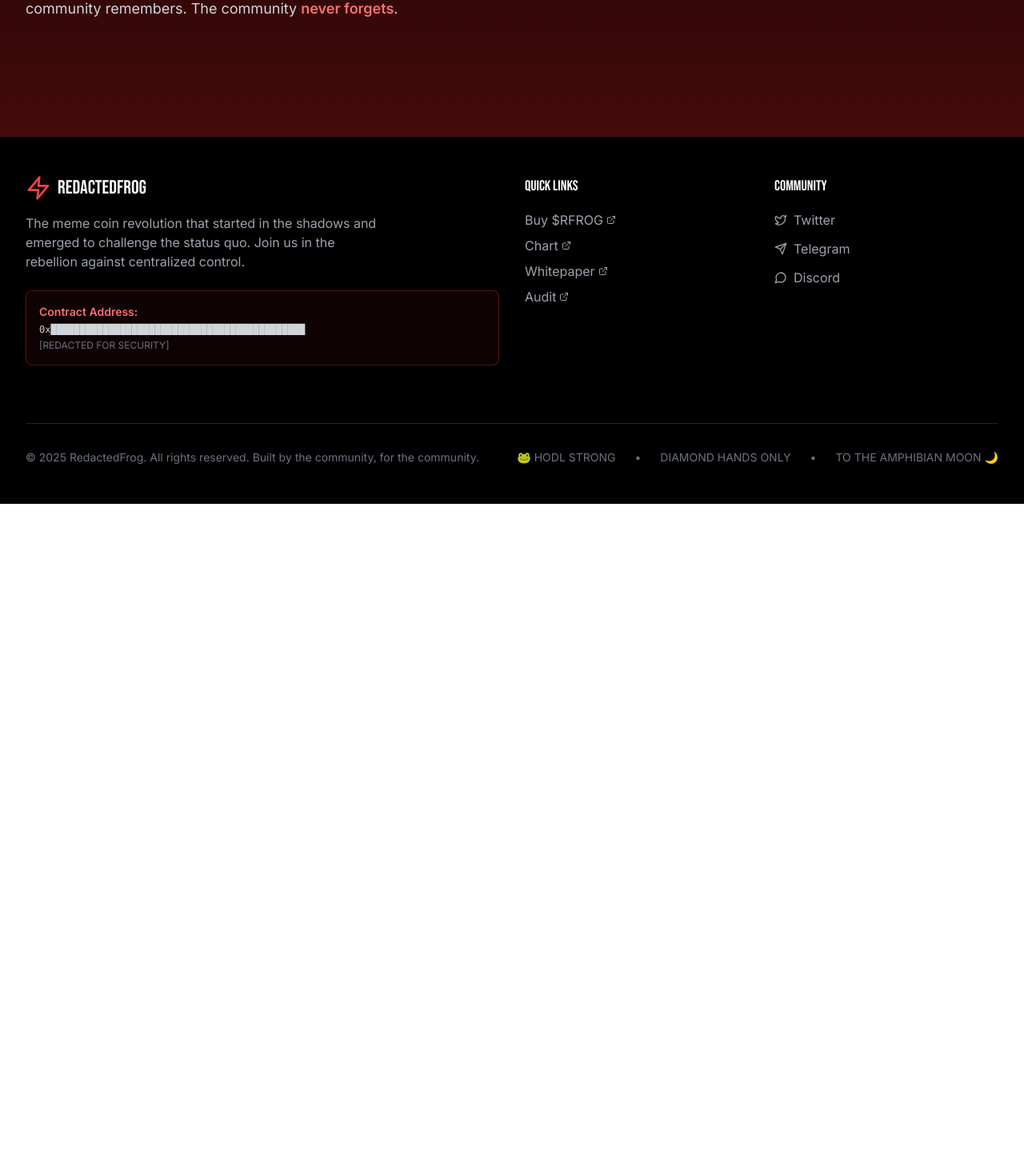
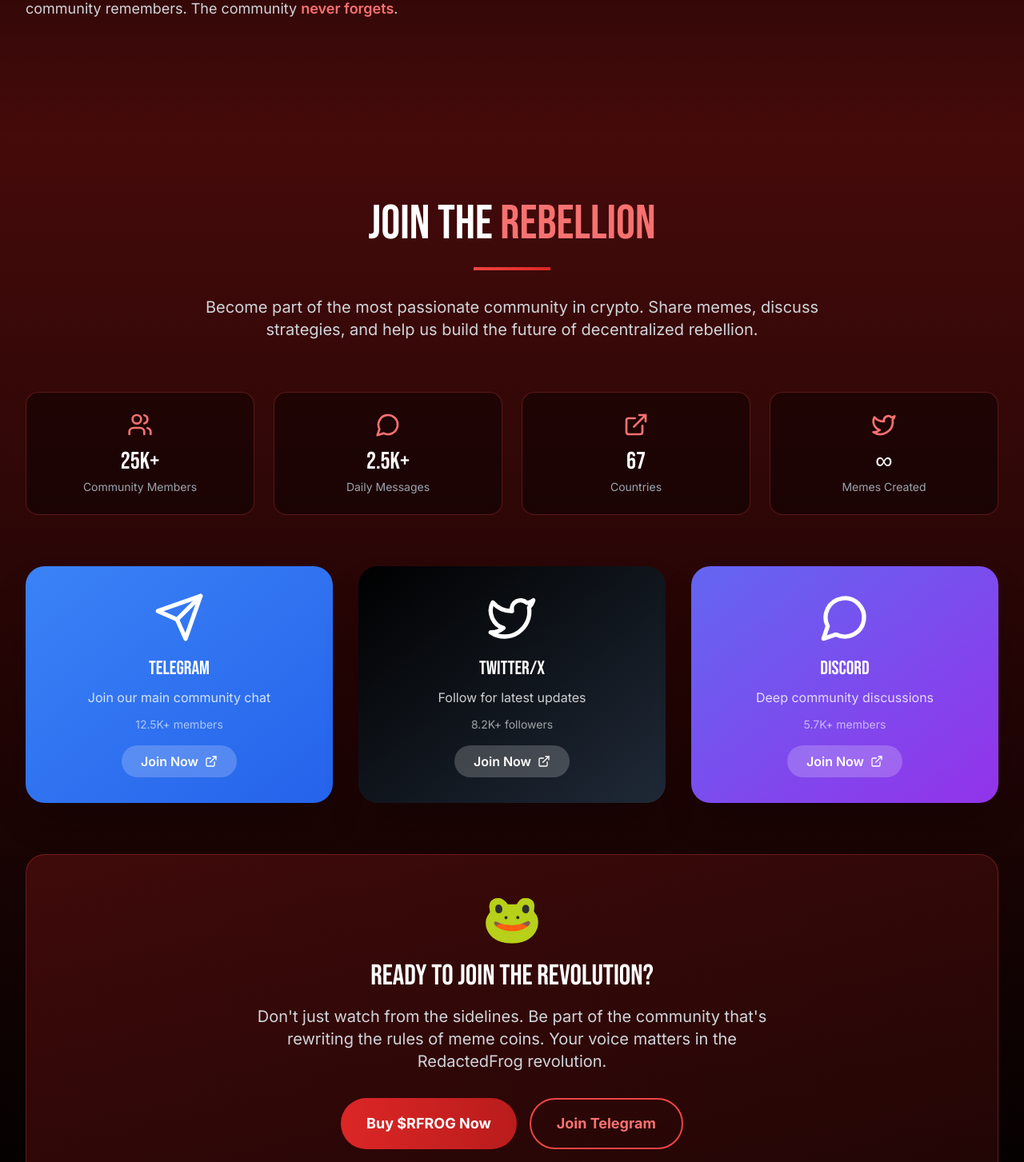
Before and after one commit to iqbaalfrm/redactedfrog-landing, a React (Vite) app: page / in a window 1280 px wide. Shown: the part 1347-2800 px from the top of the page at 80% size. Before the commit the page ends 1977 px from the top, so only its background shows below. Built offline with nearby package versions, Linux system fonts and the light colour scheme.

Commit message:
new layout

```diff
--- a/src/App.tsx
+++ b/src/App.tsx
@@ -11,6 +11,7 @@ function App() {
       <Navbar />
       <Hero />
       <About />
+      <Community />
       <Footer />
     </div>
   );
--- /dev/null
+++ b/src/components/Community.tsx
@@ -0,0 +1,111 @@
+import React from 'react';
+import { MessageCircle, Twitter, Users, Send, ExternalLink } from 'lucide-react';
+
+const Community = () => {
+  const socialLinks = [
+    {
+      name: "Telegram",
+      icon: Send,
+      description: "Join our main community chat",
+      members: "12.5K+ members",
+      color: "from-blue-500 to-blue-600",
+      hoverColor: "hover:from-blue-600 hover:to-blue-700"
+    },
+    {
+      name: "Twitter/X",
+      icon: Twitter,
+      description: "Follow for latest updates",
+      members: "8.2K+ followers",
+      color: "from-black to-gray-800",
+      hoverColor: "hover:from-gray-800 hover:to-black"
+    },
+    {
+      name: "Discord",
+      icon: MessageCircle,
+      description: "Deep community discussions",
+      members: "5.7K+ members",
+      color: "from-indigo-500 to-purple-600",
+      hoverColor: "hover:from-indigo-600 hover:to-purple-700"
+    }
+  ];
+
+  const communityStats = [
+    { label: "Community Members", value: "25K+", icon: Users },
+    { label: "Daily Messages", value: "2.5K+", icon: MessageCircle },
+    { label: "Countries", value: "67", icon: ExternalLink },
+    { label: "Memes Created", value: "∞", icon: Twitter }
+  ];
+
+  return (
+    <section id="community" className="py-20 bg-gradient-to-b from-red-950 to-black">
+      <div className="max-w-7xl mx-auto px-4 sm:px-6 lg:px-8">
+        <div className="text-center mb-16">
+          <h2 className="text-5xl sm:text-6xl font-bebas text-white mb-6">
+            Join the <span className="text-red-400">Rebellion</span>
+          </h2>
+          <div className="w-24 h-1 bg-gradient-to-r from-red-500 to-red-600 mx-auto mb-8"></div>
+          <p className="text-xl text-gray-300 max-w-3xl mx-auto">
+            Become part of the most passionate community in crypto. Share memes, discuss strategies,
+            and help us build the future of decentralized rebellion.
+          </p>
+        </div>
+
+        {/* Community Stats */}
+        <div className="grid grid-cols-2 lg:grid-cols-4 gap-6 mb-16">
+          {communityStats.map((stat, index) => (
+            <div
+              key={index}
+              className="bg-black/40 backdrop-blur-sm border border-red-500/30 rounded-2xl p-6 text-center hover:bg-black/60 transition-all duration-300 hover:scale-105"
+            >
+              <stat.icon className="w-8 h-8 text-red-400 mx-auto mb-3" />
+              <div className="text-2xl sm:text-3xl font-bebas text-white mb-1">{stat.value}</div>
+              <div className="text-sm text-gray-400">{stat.label}</div>
+            </div>
+          ))}
+        </div>
+
+        {/* Social Links */}
+        <div className="grid md:grid-cols-3 gap-8 mb-16">
+          {socialLinks.map((social, index) => (
+            <div
+              key={index}
+              className={`group bg-gradient-to-br ${social.color} rounded-3xl p-8 text-center hover:scale-105 transition-all duration-300 cursor-pointer ${social.hoverColor} shadow-2xl hover:shadow-red-500/20`}
+            >
+              <social.icon className="w-16 h-16 text-white mx-auto mb-4 group-hover:scale-110 transition-transform duration-200" />
+              <h3 className="text-2xl font-bebas text-white mb-2">{social.name}</h3>
+              <p className="text-white/80 mb-3">{social.description}</p>
+              <div className="text-sm text-white/60 mb-4">{social.members}</div>
+              <button className="bg-white/20 hover:bg-white/30 text-white px-6 py-2 rounded-full font-semibold transition-all duration-200 flex items-center space-x-2 mx-auto">
+                <span>Join Now</span>
+                <ExternalLink className="w-4 h-4" />
+              </button>
+            </div>
+          ))}
+        </div>
+
+        {/* Call to Action */}
+        <div className="bg-gradient-to-r from-red-600/20 to-red-800/20 border border-red-500/30 rounded-3xl p-12 text-center">
+          <div className="text-6xl mb-6">🐸</div>
+          <h3 className="text-3xl sm:text-4xl font-bebas text-white mb-4">
+            Ready to Join the Revolution?
+          </h3>
+          <p className="text-xl text-gray-300 mb-8 max-w-2xl mx-auto">
+            Don't just watch from the sidelines. Be part of the community that's rewriting
+            the rules of meme coins. Your voice matters in the RedactedFrog revolution.
+          </p>
+
+          <div className="flex flex-col sm:flex-row gap-4 justify-center">
+            <button className="bg-gradient-to-r from-red-600 to-red-700 hover:from-red-700 hover:to-red-800 text-white px-8 py-4 rounded-full font-bold text-lg transition-all duration-200 hover:scale-105 hover:shadow-2xl hover:shadow-red-500/30">
+              Buy $RFROG Now
+            </button>
+            <button className="border-2 border-red-500 text-red-400 hover:bg-red-500 hover:text-white px-8 py-4 rounded-full font-bold text-lg transition-all duration-200 hover:scale-105">
+              Join Telegram
+            </button>
+          </div>
+        </div>
+      </div>
+    </section>
+  );
+};
+
+export default Community;
```
